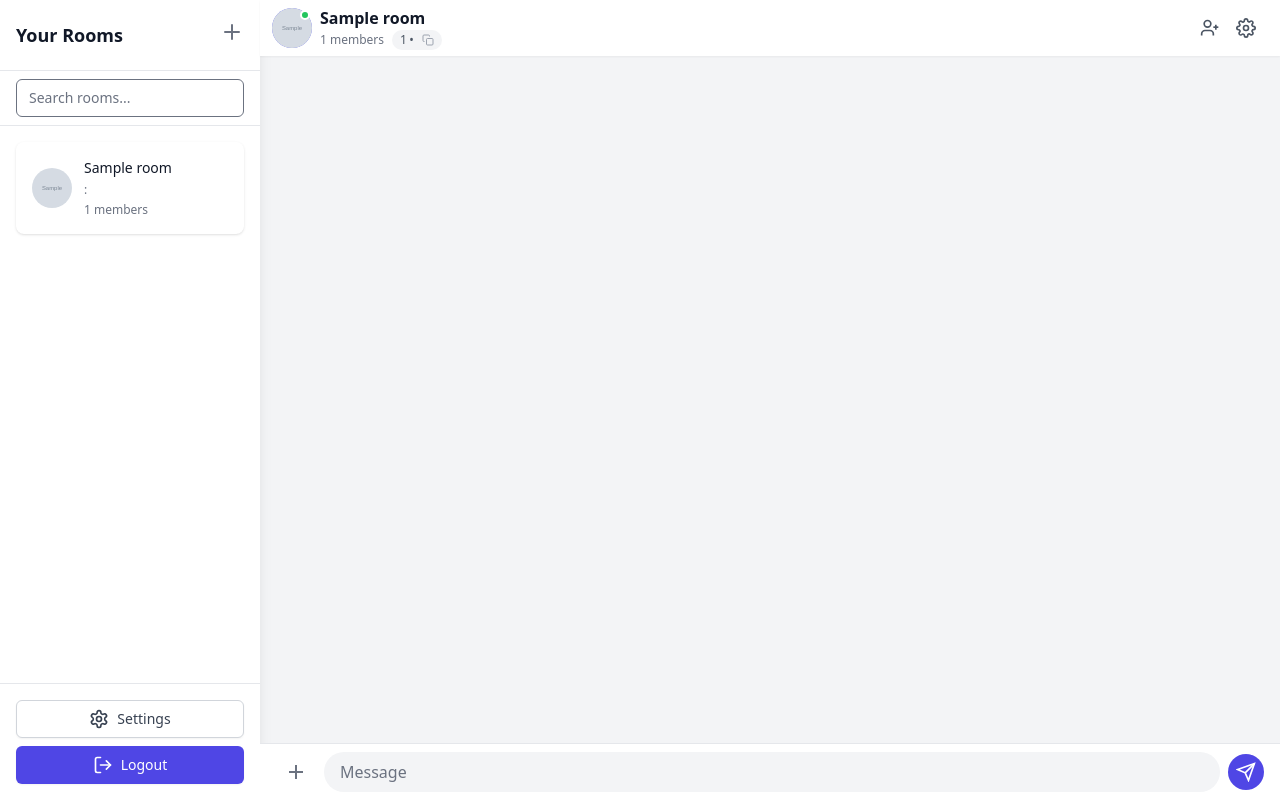
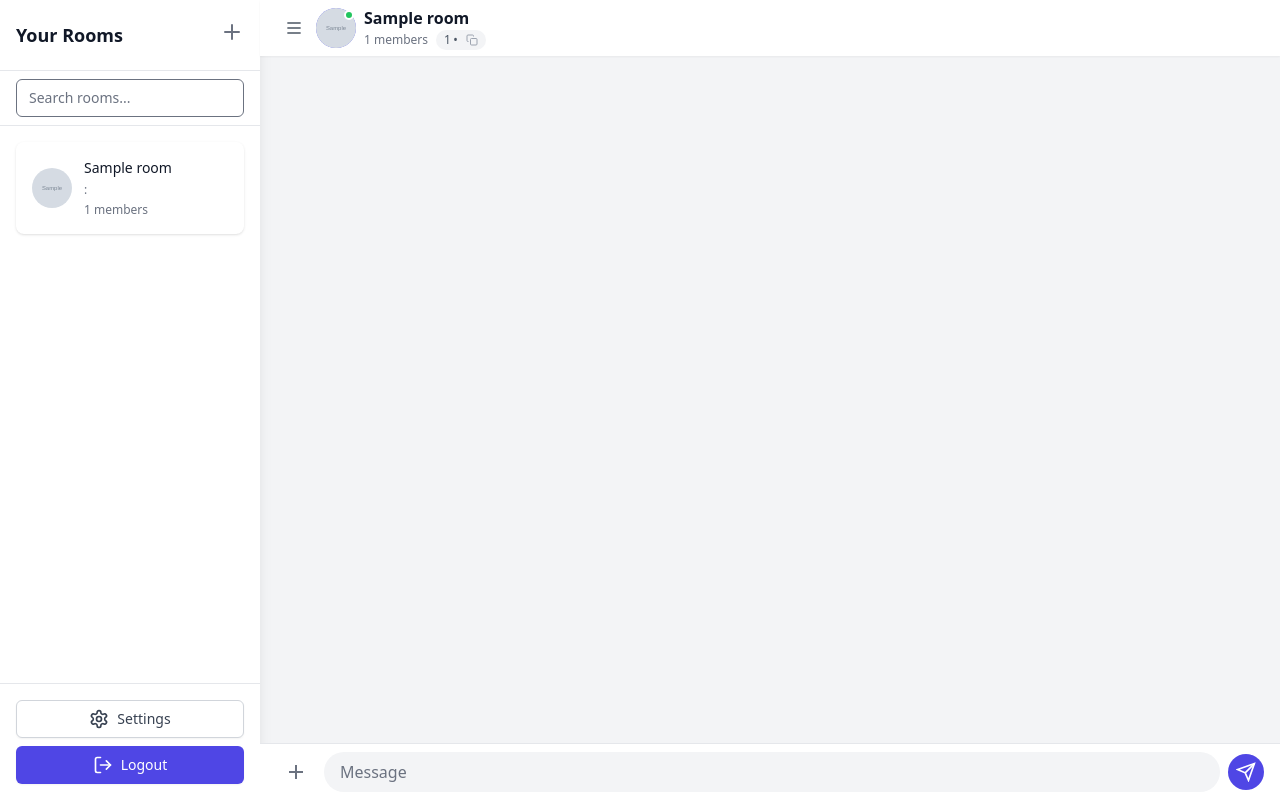
Before and after one commit to MrBlankCoding/Channel-Chat, a Flask app: page /room/1 in a window 1280 px wide. Run offline with Flask 3, Linux system fonts and the light colour scheme; a user stored in the database is signed in; grey boxes marked "Sample" are stand-in pictures; a database or web service that is not in the repository returns one stand-in record (values such as "Sample title"); data that the repository does not hold is empty; some libraries are stand-ins or nearby versions.

Commit message:
Added a simple sidebar toggle

```diff
--- a/ChatApp/main.py
+++ b/ChatApp/main.py
@@ -400,7 +400,6 @@ def profile_photo(username):
     """Serve the user's profile photo from Firebase Cloud Storage"""
     for ext in app.config["ALLOWED_IMAGE_TYPES"]:
         filename = f"profile_photos/{username}.{ext}"
-        print(filename)
         blob = storage.bucket().blob(filename)
 
         try:
@@ -1097,7 +1096,6 @@ def delete_firebase_image(image_url):
 
         # Delete the blob
         blob.delete()
-        print(f"Successfully deleted image: {path}")
     except Exception as e:
         print(f"Error deleting image from Firebase Storage: {e}")
         print(f"Attempted to delete path: {path}")
--- a/ChatApp/templates/base.html
+++ b/ChatApp/templates/base.html
@@ -19,6 +19,16 @@
       <meta name="twitter:title" content="Channel - Modern Chat App" />
       <meta name="twitter:description" content="A simple, real-time chatroom app for seamless communication." />
       <meta name="twitter:image" content="{{ url_for('static', filename='images/preview.png') }}" />
+          <!-- PWA and Theme Configuration -->
+    <link rel="manifest" href="/static/manifest.json">
+    <meta name="apple-mobile-web-app-status-bar" content="#4E46DC">
+    <meta name="theme-color" content="#4E46DC">
+    <link rel="icon" sizes="192x192" href="{{ url_for('static', filename='icons/icon-192x192.png') }}">
+    <link rel="icon" sizes="512x512" href="{{ url_for('static', filename='icons/icon-512x512.png') }}">
+    <link rel="apple-touch-icon" href="/static/icons/icon-96x96.png" sizes="96x96">
+    <link rel="apple-touch-icon" href="/static/icons/icon-152x152.png" sizes="152x152">
+    <link rel="apple-touch-icon" href="/static/icons/icon-192x192.png" sizes="192x192">
+    <link rel="apple-touch-icon" href="/static/icons/icon-512x512.png" sizes="512x512">
       <!-- Canonical Tag -->
       <link rel="canonical" href="{{ request.url }}" />
       <!-- Robots Meta Tag -->
--- a/ChatApp/templates/room.html
+++ b/ChatApp/templates/room.html
@@ -106,8 +106,15 @@
    <div class="flex-1 flex flex-col">
       <header class="sticky top-0 z-10 flex-none h-14 bg-white dark:bg-gray-800 shadow-sm">
          <div class="flex items-center h-14 px-4">
+            <!-- Sidebar Toggle Button -->
+            <button onclick="toggleSidebar()" class="p-2 text-gray-600 dark:text-gray-300 hover:bg-gray-100 dark:hover:bg-gray-700 rounded-full">
+               <svg class="w-5 h-5" xmlns="http://www.w3.org/2000/svg" viewBox="0 0 24 24" fill="none" stroke="currentColor" stroke-width="2">
+                  <path d="M4 6h16M4 12h16M4 18h16" />
+               </svg>
+            </button>
+
             <!-- Room info -->
-             <div class="flex-1 min-w-0 flex items-center">
+            <div class="flex-1 min-w-0 flex items-center ml-2">
                <div class="relative">
                   <div class="w-8 h-8 bg-indigo-100 dark:bg-indigo-900 rounded-full flex items-center justify-center">
                      <span class="flex-shrink-0 h-10 w-10 rounded-full bg-indigo-500 flex items-center justify-center text-white font-bold">
@@ -142,23 +149,6 @@
                      </div>
                   </div>
                </div>
-             </div>
-             <button onclick="toggleInviteModal(true)" class="p-2 text-gray-600 dark:text-gray-300 hover:bg-gray-100 dark:hover:bg-gray-700 rounded-full">
-                <svg class="w-5 h-5" xmlns="http://www.w3.org/2000/svg" viewBox="0 0 24 24" fill="none" stroke="currentColor" stroke-width="2">
-                   <path d="M16 21v-2a4 4 0 0 0-4-4H6a4 4 0 0 0-4 4v2"/>
-                   <circle cx="9" cy="7" r="4"/>
-                   <line x1="19" y1="8" x2="19" y2="14"/>
-                   <line x1="22" y1="11" x2="16" y2="11"/>
-                </svg>
-             </button>
-             <!-- Action buttons -->
-             <div class="flex items-center gap-1">
-                <a href="{{ url_for('room_settings', room_code=code) }}" class="p-2 text-gray-600 dark:text-gray-300 hover:bg-gray-100 dark:hover:bg-gray-700 rounded-full">
-                   <svg class="w-5 h-5" xmlns="http://www.w3.org/2000/svg" viewBox="0 0 24 24" fill="none" stroke="currentColor" stroke-width="2">
-                      <circle cx="12" cy="12" r="3"></circle>
-                      <path d="M19.4 15a1.65 1.65 0 0 0 .33 1.82l.06.06a2 2 0 0 1 0 2.83 2 2 0 0 1-2.83 0l-.06-.06a1.65 1.65 0 0 0-1.82-.33 1.65 1.65 0 0 0-1 1.51V21a2 2 0 0 1-2 2 2 2 0 0 1-2-2v-.09A1.65 1.65 0 0 0 9 19.4a1.65 1.65 0 0 0-1.82.33l-.06.06a2 2 0 0 1-2.83 0 2 2 0 0 1 0-2.83l.06-.06a1.65 1.65 0 0 0 .33-1.82 1.65 1.65 0 0 0-1.51-1H3a2 2 0 0 1-2-2 2 2 0 0 1 2-2h.09A1.65 1.65 0 0 0 4.6 9a1.65 1.65 0 0 0-.33-1.82l-.06-.06a2 2 0 0 1 0-2.83 2 2 0 0 1 2.83 0l.06.06a1.65 1.65 0 0 0 1.82.33H9a1.65 1.65 0 0 0 1-1.51V3a2 2 0 0 1 2-2 2 2 0 0 1 2 2v.09a1.65 1.65 0 0 0 1 1.51 1.65 1.65 0 0 0 1.82-.33l.06-.06a2 2 0 0 1 2.83 0 2 2 0 0 1 0 2.83l-.06.06a1.65 1.65 0 0 0-.33 1.82V9a1.65 1.65 0 0 0 1.51 1H21a2 2 0 0 1 2 2 2 2 0 0 1-2 2h-.09a1.65 1.65 0 0 0-1.51 1z"></path>
-                   </svg>
-                </a>
             </div>
          </div>
       </header>
@@ -490,6 +480,11 @@ updateRoomData();
    }
    });
 
+   function toggleSidebar() {
+      const sidebar = document.querySelector('aside');
+      sidebar.classList.toggle('hidden');
+   }
+
    // Close dropdowns when scrolling messages
    messageContainer.addEventListener('scroll', () => {
    plusMenu.classList.add('hidden');
```
Lines whose indentation alone changed are shown as unchanged.
